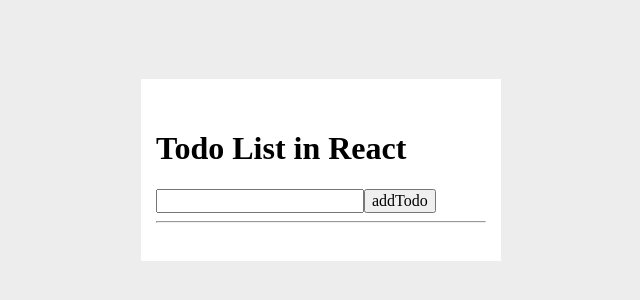
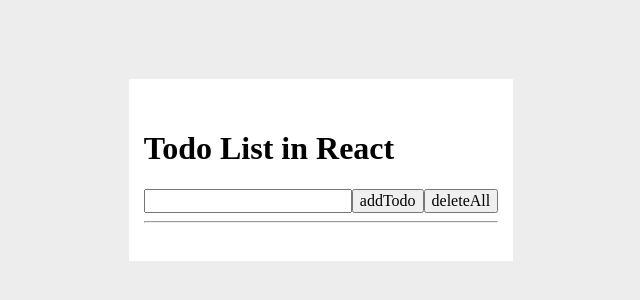
Before and after one commit to rdchen1124/todolist, a React (Create React App) app: page / in a window 1280 px wide. Shown: the part 230-530 px from the top of the page, without its empty margins (319-959 px from the left). Built offline with nearby package versions, Linux system fonts and the light colour scheme.

Commit message:
feat: deleteAll 功能, 將 todolist 清單全部清空
因應需求調整:
   增加 delelteAll 按鈕, 點擊會將 todolist 內容清空

調整項目:
1. 在 input text 增加 delete 按鈕,
2. 撰寫 handleDeleteAll 方法, 將其綁定 deleteAll 按鈕的 onClick 事件

```diff
--- a/src/App/App.js
+++ b/src/App/App.js
@@ -30,6 +30,13 @@ function App() {
       id.current++;
     }
   };
+  const handleDeleteAll = () => {
+    //清除 todoList 為 [], 並且重置 id 為 1
+    if (todoList.length > 0) {
+      setTodoList([]);
+      id.current = 1;
+    }
+  };
   return (
     <Container>
       <TodoListWrapper>
@@ -39,6 +46,7 @@ function App() {
         <section>
           <input type="text" value={value} onChange={handleTodoChange} />
           <input type="button" value="addTodo" onClick={handleAddTodo} />
+          <input type="button" value="deleteAll" onClick={handleDeleteAll} />
           {/* todo form */}
         </section>
         <section>{/* filter */}</section>
```
